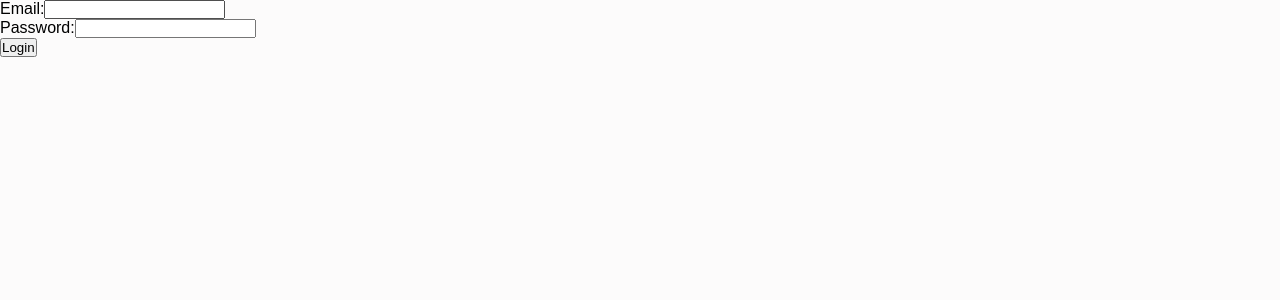
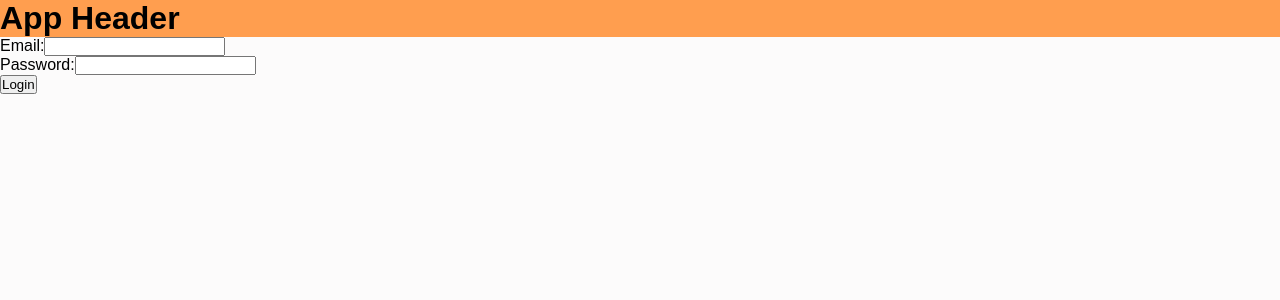
Before and after one commit to Bicis-HLanz/hopital-bicis, a Next.js app: page / in a window 1280 px wide. Shown: the top 300 px of the page. Built offline with nearby package versions, Linux system fonts and the light colour scheme.

Commit message:
created component AppHeader

```diff
--- /dev/null
+++ b/app/components/mainLayout/AppHeader.module.css
@@ -0,0 +1,4 @@
+.app-header {
+  display: flex;
+  background-color: var(--primary);
+}
--- /dev/null
+++ b/app/components/mainLayout/AppHeader.tsx
@@ -0,0 +1,11 @@
+import React from 'react';
+import styles from './AppHeader.module.css';
+const AppHeader: React.FC = () => {
+    return (
+        <header className={styles["app-header"]}>
+            <h1>App Header</h1>
+        </header>
+    );
+};
+
+export default AppHeader;
--- a/app/layout.tsx
+++ b/app/layout.tsx
@@ -1,6 +1,8 @@
 import type { Metadata } from "next";
 import { Geist, Geist_Mono } from "next/font/google";
 import "./globals.css";
+import App from "next/app";
+import AppHeader from "./components/mainLayout/AppHeader";
 
 const geistSans = Geist({
   variable: "--font-geist-sans",
@@ -25,6 +27,7 @@ export default function RootLayout({
   return (
     <html lang="en">
       <body className={`${geistSans.variable} ${geistMono.variable}`}>
+        <AppHeader />
         {children}
       </body>
     </html>
```
